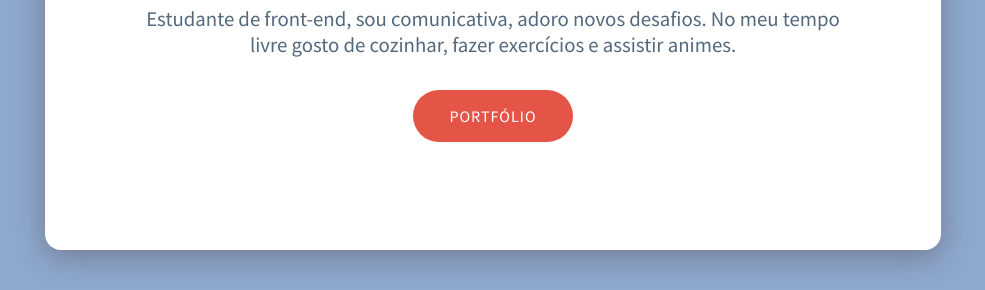
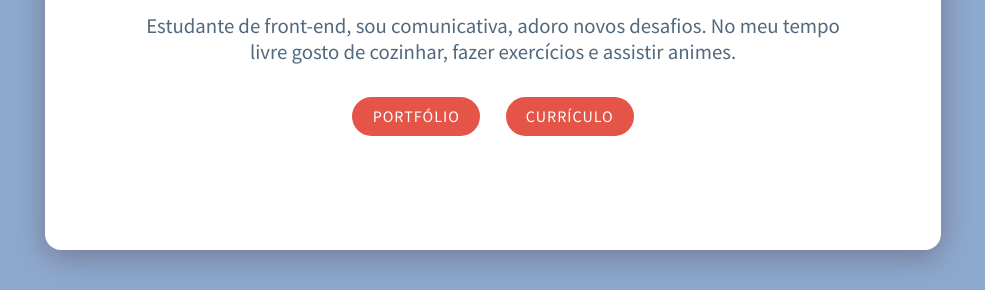
Before and after one commit to anabeatriiz/portfolio, a plain HTML site: page index.html in a window 1280 px wide. Shown: the part 510-800 px from the top of the page, without its empty margins (147-1132 px from the left). Drawn offline with Linux system fonts and the light colour scheme.

Commit message:
botao para download do curriculo adicionado

```diff
--- a/index.html
+++ b/index.html
@@ -17,7 +17,7 @@
     <section class="container">
         <main class="box_description">
             <div class="box_image">
-                <img class="img_profile" src="./img/profile.jpg" alt="">
+                <img class="img_profile" src="./img/profile.jpg" alt="Mulher negra de cabelos longos">
             </div>
 
             <div class="box_titles">
@@ -25,7 +25,10 @@
                 <h3 class="subtitle">{ Desenvolvedora Front-end }</h2>
                     <p class="paragraph">Estudante de front-end, sou comunicativa, adoro novos desafios. No meu tempo
                         livre gosto de cozinhar, fazer exercícios e assistir animes.</p>
-                    <a class="button" href="portfolio.html">Portfólio</a>
+                    <div class="box_buttons">
+                        <a class="button" href="portfolio.html">Portfólio</a>
+                        <a class="button" href="./img/CV- ANA BEATRIZ.pdf" download="CV- ANA BEATRIZ.pdf">Currículo</a>
+                    </div>
             </div>
         </main>
     </section>
--- a/styles/sobre.css
+++ b/styles/sobre.css
@@ -100,10 +100,16 @@
     }
 }
 
+.box_buttons {
+    padding-top: 2rem;
+    display: flex;
+    justify-content: center;
+    align-items: center;
+}
+
 .button {
-    width: 10rem;
-    margin-top: 2rem;
-    padding: 1rem;
+    width: 8rem;
+    padding: 0.6rem;
     border-radius: 30px;
     text-align: center;
     font-size: 1rem;
@@ -113,4 +119,6 @@
     cursor: pointer;
     color: #fff;
     letter-spacing: 1px;
+    margin-right: 0.8rem;
+    margin-left: 0.8rem;
 }
```
Also changed, not shown: 1 other file.
